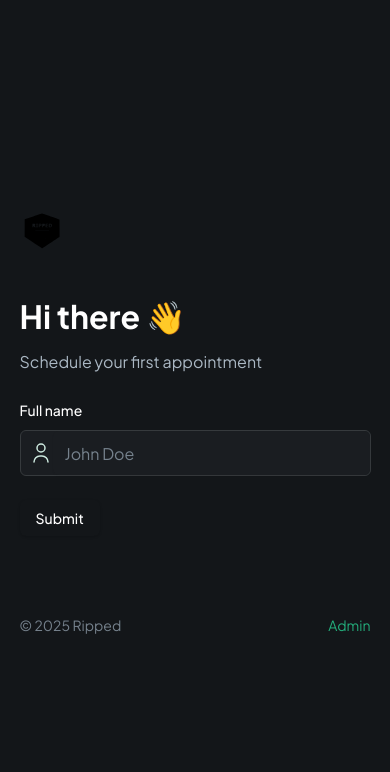
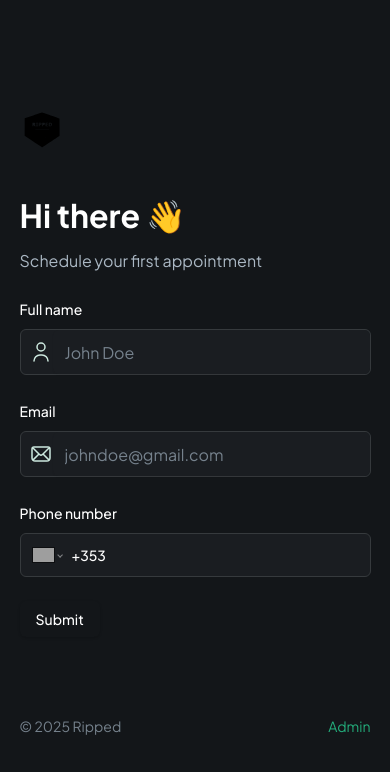
Before and after one commit to Adityaaj18/ripped-personal-training, a Next.js app in the folder ripped-personal-training/: page / in a window 390 px wide. Shown: the top 772 px of the page. Built offline with nearby package versions, Linux system fonts and the light colour scheme; grey boxes are pictures that could not be loaded.

Commit message:
adding phone input to customer form and added react-phone-number-input library

```diff
--- a/ripped-personal-training/package.json
+++ b/ripped-personal-training/package.json
@@ -39,7 +39,7 @@
     "react-dom": "^18",
     "react-dropzone": "^14.2.3",
     "react-hook-form": "^7.55.0",
-    "react-phone-number-input": "^3.4.1",
+    "react-phone-number-input": "^3.4.12",
     "tailwind-merge": "^2.6.0",
     "tailwindcss-animate": "^1.0.7",
     "twilio": "^5.0.4",
--- a/ripped-personal-training/src/components/ui/CustomFormField.tsx
+++ b/ripped-personal-training/src/components/ui/CustomFormField.tsx
@@ -12,6 +12,9 @@
 import { Control } from "react-hook-form";
 import { FormFieldType } from "./forms/CustomerForm";
 import Image from "next/image";
+import "react-phone-number-input/style.css";
+import PhoneInput from "react-phone-number-input";
+import {E164Number} from "libphonenumber-js/core";
 
 interface CustomProps {
   control: Control<any>;
@@ -52,6 +55,21 @@
           </FormControl>
         </div>
       );
+    case FormFieldType.PHONE_INPUT:
+      return (
+        <FormControl>
+          <PhoneInput
+            defaultCountry="IE"
+            placeholder={placeholder}
+            international
+            withCountryCallingCode
+            value={field.value as E164Number | undefined}
+            onChange={field.onChange}
+            className="input-phone"
+
+          />
+        </FormControl>
+      );
     default:
       break;
   }
--- a/ripped-personal-training/src/components/ui/forms/CustomerForm.tsx
+++ b/ripped-personal-training/src/components/ui/forms/CustomerForm.tsx
@@ -10,12 +10,12 @@
 
 export enum FormFieldType {
   INPUT = "input",
-  TEXTAREA = 'textarea',
-  PHONE_INPUT = 'phoneInput',
-  CHECKBOX = 'checkbox',
-  DATE_PICKER = 'datePicker',
-  SELECT = 'select',
-  SKELETON = 'skeleton',
+  TEXTAREA = "textarea",
+  PHONE_INPUT = "phoneInput",
+  CHECKBOX = "checkbox",
+  DATE_PICKER = "datePicker",
+  SELECT = "select",
+  SKELETON = "skeleton",
 }
 
 const formSchema = z.object({
@@ -55,6 +55,23 @@
           iconSrc="/assets/icons/user.svg"
           iconAlt="user"
         />
+        <CustomFormField
+          fieldType={FormFieldType.INPUT}
+          control={form.control}
+          name="email"
+          label="Email"
+          placeholder="johndoe@gmail.com"
+          iconSrc="/assets/icons/email.svg"
+          iconAlt="email"
+        />
+        <CustomFormField
+          fieldType={FormFieldType.PHONE_INPUT}
+          control={form.control}
+          name="phone"
+          label="Phone number"
+          placeholder="(353) 089-123-4567"
+
+        />
 
         <Button type="submit">Submit</Button>
       </form>
```
Also changed, not shown: 1 other file (tests, documents, lock files or other folders).
